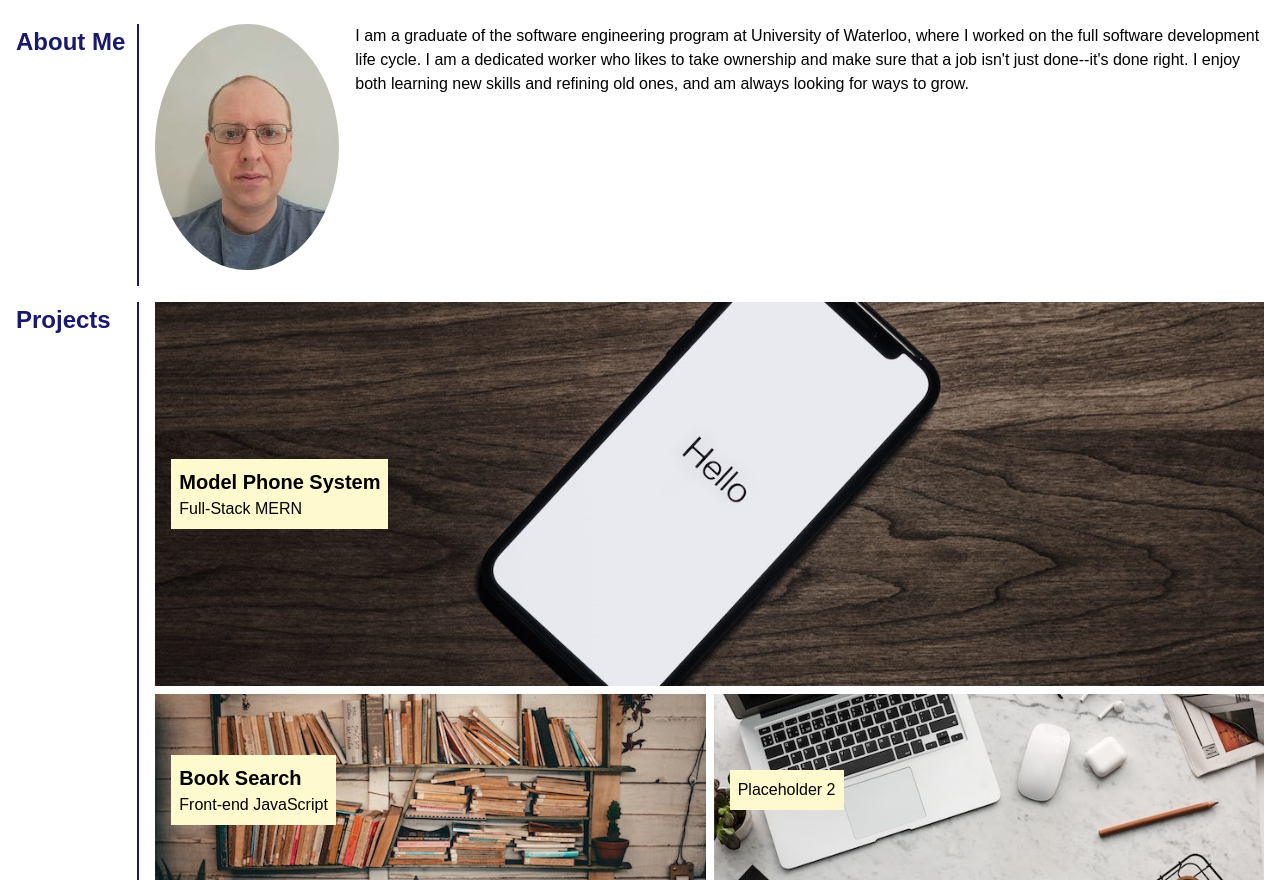
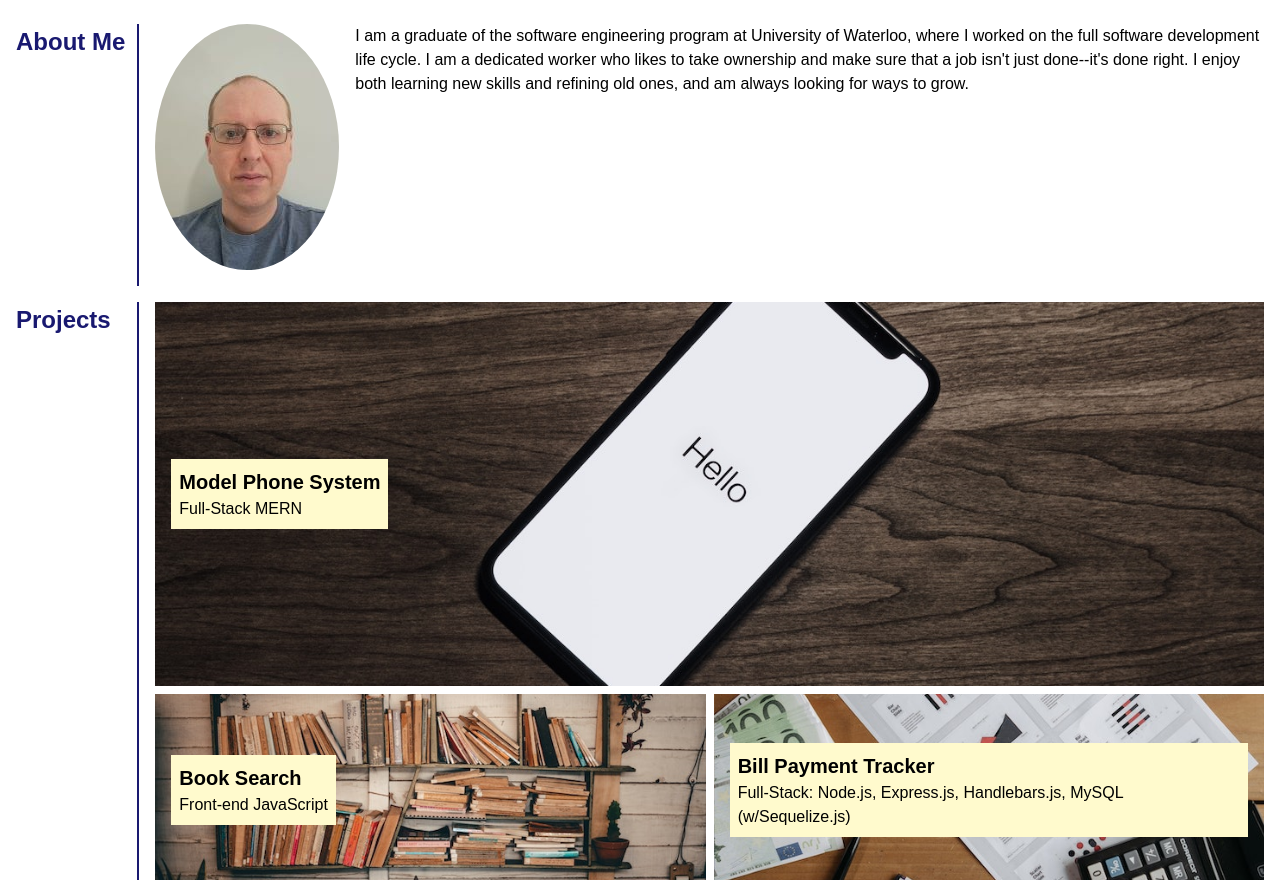
Before and after one commit to s2robertson/portfolio, a plain HTML site: page index.html in a window 1280 px wide. Shown: the part 72-952 px from the top of the page. Drawn offline with Linux system fonts and the light colour scheme.

Commit message:
added payment tracker to portfolio

```diff
--- a/assets/css/style.css
+++ b/assets/css/style.css
@@ -121,8 +121,8 @@ section h2 {
     background-image: url("../images/pexels-huỳnh-đạt-2177482-sm.jpg");
 }
 
-.project-list-3 {
-    background-image: url("../images/pexels-fauxels-3184454-sm.jpg");
+.project-list-payment-tracker {
+    background-image: url("../images/pexels-pavel-danilyuk-7654579-sm.jpg");
 }
 
 .project-list-4 {
--- a/index.html
+++ b/index.html
@@ -53,9 +53,10 @@
                     </a>
                 </li>
                 <li>
-                    <a href="#" class="project-list-3">
+                    <a href="https://github.com/s2robertson/bill-payment-tracker" class="project-list-payment-tracker">
                         <div class="project-list-card">
-                            Placeholder 2
+                            <h3>Bill Payment Tracker</h3>
+                            <p>Full-Stack: Node.js, Express.js, Handlebars.js, MySQL (w/Sequelize.js)</p>
                         </div>
                     </a>
                 </li>
```
Also changed, not shown: assets/images/pexels-pavel-danilyuk-7654579-sm.jpg (added), 1 other file.
